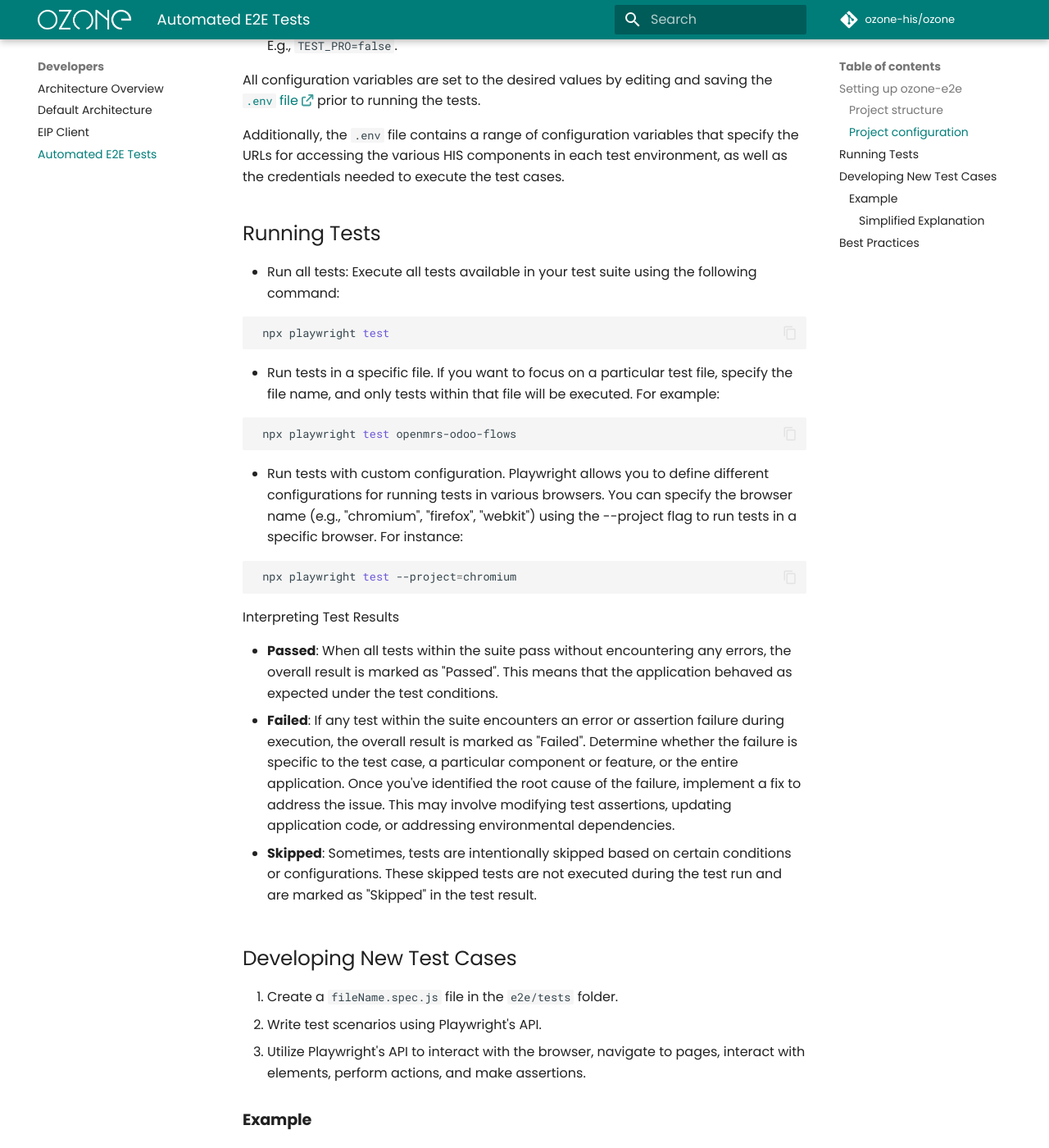
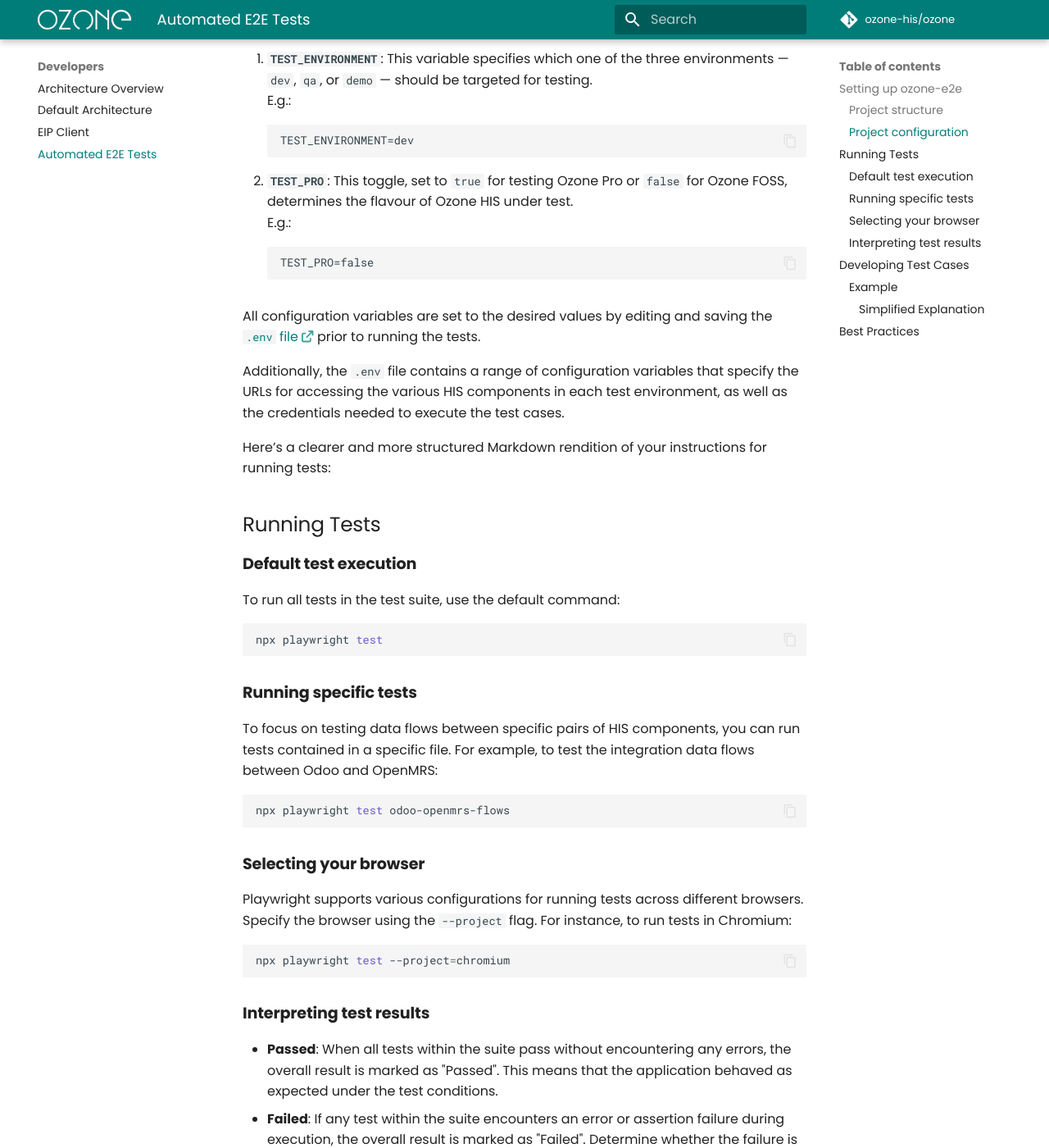
Before and after one commit to ozone-his/ozone-docs, an MkDocs documentation site: the page built from docs/devs/e2e-tests.md, in a window 1280 px wide and 1400 px high, scrolled down 1820 px. Shown: the whole window at 82% size. Built offline with MkDocs 1.6.1 and Material for MkDocs 9.7.7, drawn with Linux system fonts in a browser that asks for light colours; comment, search, counter and statistics services are not loaded; some of the changed text lies outside the part shown.

Commit message:
Update e2e-tests.md

````diff
--- a/docs/devs/e2e-tests.md
+++ b/docs/devs/e2e-tests.md
@@ -21,7 +21,7 @@
 2. Navigate to the Project Directory: Change into the directory with<br/>
 `cd ozone-e2e`
 
-3. Install Dependencies: Install the required packages:<br/>
+3. Install Dependencies: Install the required packages<br/>
 `npm install`
 
 ### Project structure
@@ -31,9 +31,11 @@
  ├── tests
  |   ^ Contains test cases.
  └── utils
-    ^ Contains utilities needed to set up and tear down tests,
-      as well as methods required by the tests to run.
+     ^ Contains utilities needed to set up and tear down tests,
+       as well as methods required by the tests to run.
 ```
+
+The data flows resulting from the integration between specific component pairs (e.g., between Odoo and OpenMRS) are typically tested through a designated test file for each pair (e.g., `odoo-openmrs.spec.js`). All test files are located in the [`e2e/tests` directory](https://github.com/ozone-his/ozone-e2e/tree/main/e2e/tests). We encourage you to explore and review the current set of tests to understand the testing process better.
 
 ### Project configuration
 
@@ -47,40 +49,53 @@
 
 Two important configuration variables govern the high-level behavior of our E2E test suite:
 
-1. **`TEST_ENVIRONMENT`**: This variable specifies which one of the three environments — `dev`, `qa`, or `demo` — should be targeted for testing.<br/>E.g., `TEST_ENVIRONMENT=dev`.
-2. **`TEST_PRO`**: This toggle, set to `true` for testing Ozone Pro or `false` for Ozone FOSS, determines the flavour of Ozone HIS under test.<br/>E.g., `TEST_PRO=false`.
+1. **`TEST_ENVIRONMENT`**: This variable specifies which one of the three environments — `dev`, `qa`, or `demo` — should be targeted for testing.<br/>E.g.:
+```
+TEST_ENVIRONMENT=dev
+```
+
+2. **`TEST_PRO`**: This toggle, set to `true` for testing Ozone Pro or `false` for Ozone FOSS, determines the flavour of Ozone HIS under test.<br/>E.g.:
+```
+TEST_PRO=false
+```
 
 All configuration variables are set to the desired values by editing and saving the [`.env` file <small>:fontawesome-solid-arrow-up-right-from-square:</small>](https://github.com/ozone-his/ozone-e2e/blob/main/.env) prior to running the tests.
 
 Additionally, the `.env` file contains a range of configuration variables that specify the URLs for accessing the various HIS components in each test environment, as well as the credentials needed to execute the test cases.
 
+Here’s a clearer and more structured Markdown rendition of your instructions for running tests:
+
 ## Running Tests
-- Run all tests: Execute all tests available in your test suite using the following command:
+
+### Default test execution
+To run all tests in the test suite, use the default command:
 
 ```bash
- npx playwright test
+npx playwright test
 ```
 
-- Run tests in a specific file. If you want to focus on a particular test file, specify the file name, and only tests within that file will be executed. For example:
+### Running specific tests
+To focus on testing data flows between specific pairs of HIS components, you can run tests contained in a specific file. For example, to test the integration data flows between Odoo and OpenMRS:
 
 ```bash
- npx playwright test openmrs-odoo-flows
+npx playwright test odoo-openmrs-flows
 ```
 
-- Run tests with custom configuration. Playwright allows you to define different configurations for running tests in various browsers. You can specify the browser name (e.g., "chromium", "firefox", "webkit") using the --project flag to run tests in a specific browser. For instance:
+### Selecting your browser
+Playwright supports various configurations for running tests across different browsers. Specify the browser using the `--project` flag. For instance, to run tests in Chromium:
 
 ```bash
- npx playwright test --project=chromium
+npx playwright test --project=chromium
 ```
 
- Interpreting Test Results
+### Interpreting test results
 
 - **Passed**: When all tests within the suite pass without encountering any errors, the overall result is marked as "Passed". This means that the application behaved as expected under the test conditions.
 - **Failed**: If any test within the suite encounters an error or assertion failure during execution, the overall result is marked as "Failed". Determine whether the failure is specific to the test case, a particular component or feature, or the entire application. Once you've identified the root cause of the failure, implement a fix to address the issue. This may involve modifying test assertions, updating application code, or addressing environmental dependencies.
 
 - **Skipped**: Sometimes, tests are intentionally skipped based on certain conditions or configurations. These skipped tests are not executed during the test run and are marked as "Skipped" in the test result.
 
-## Developing New Test Cases
+## Developing Test Cases
 1. Create a `fileName.spec.js` file in the `e2e/tests` folder.
 2. Write test scenarios using Playwright's API.
 3. Utilize Playwright's API to interact with the browser, navigate to pages, interact with elements, perform actions, and make assertions.
````
